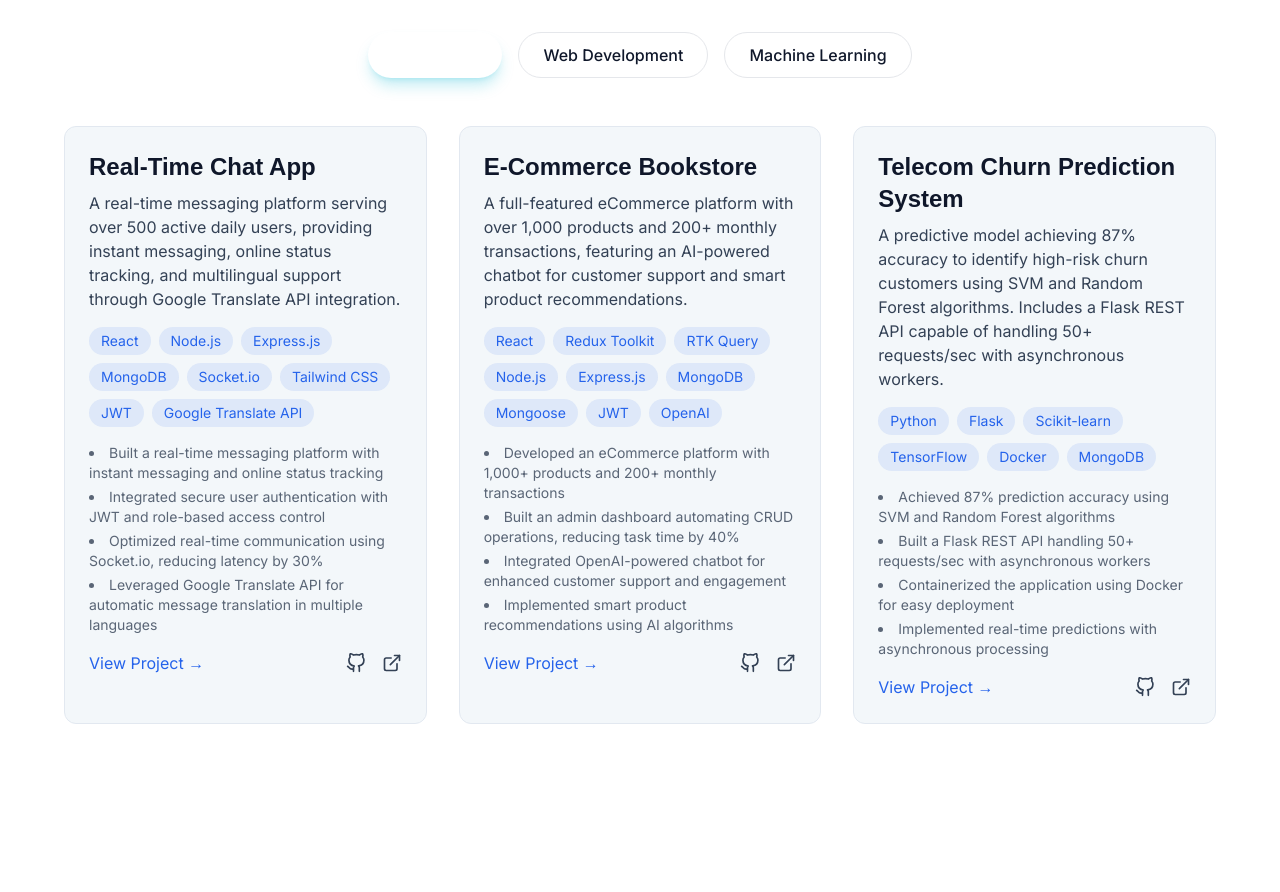
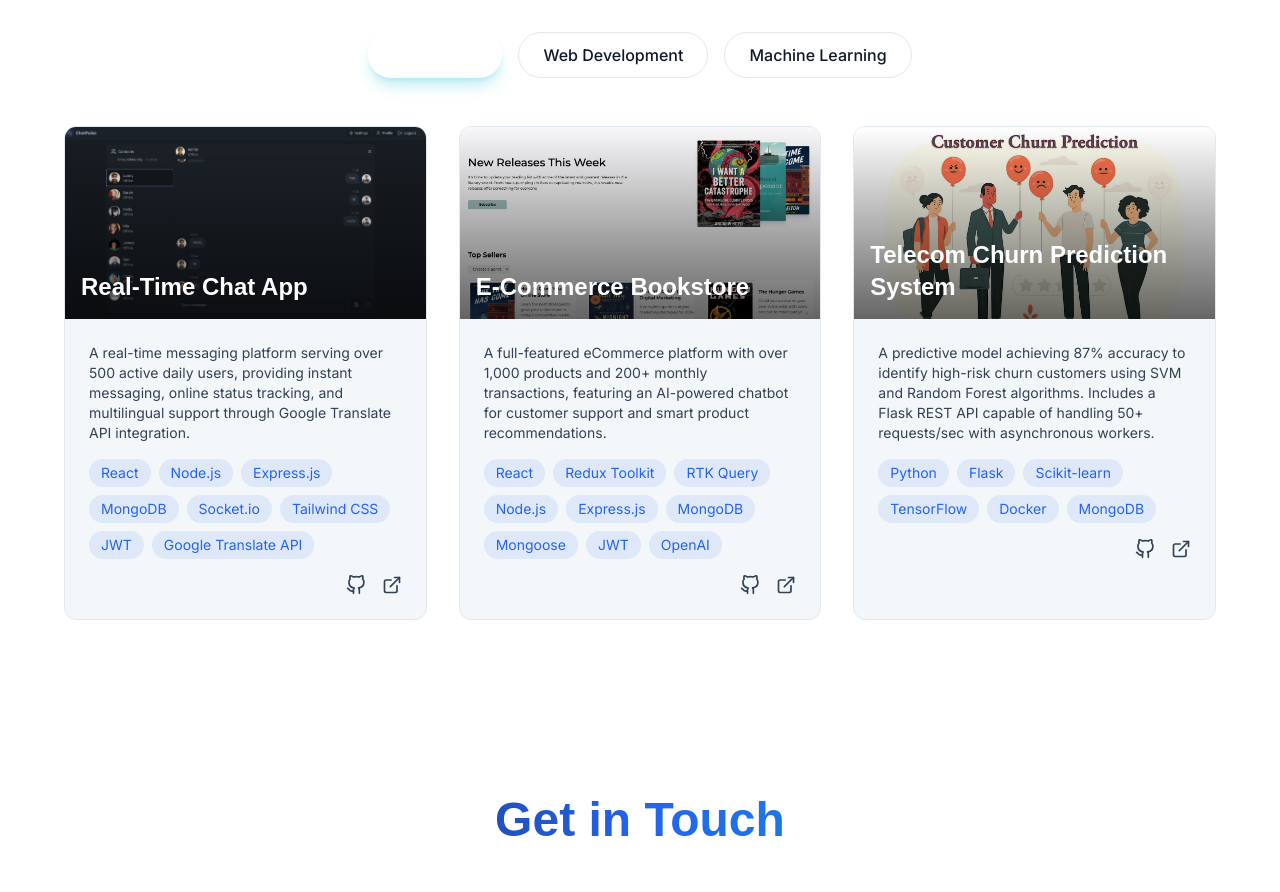
Before and after one commit to satyatorati/portfolio-website, a React (Vite) app: page / in a window 1280 px wide. Shown: the part 4680-5572 px from the top of the page. Built offline with nearby package versions, Linux system fonts and the light colour scheme; a web font is replaced by a local one.

Commit message:
updated content

```diff
--- a/src/components/Projects.jsx
+++ b/src/components/Projects.jsx
@@ -13,12 +13,6 @@ const Projects = () => {
       tags: ["React", "Node.js", "Express.js", "MongoDB", "Socket.io", "Tailwind CSS", "JWT", "Google Translate API"],
       github: "https://github.com/satyatorati/chat-app",
       demo: "https://chat-app-6nvc.onrender.com/",
-      highlights: [
-        "Built a real-time messaging platform with instant messaging and online status tracking",
-        "Integrated secure user authentication with JWT and role-based access control",
-        "Optimized real-time communication using Socket.io, reducing latency by 30%",
-        "Leveraged Google Translate API for automatic message translation in multiple languages"
-      ],
       category: "web"
     },
     {
@@ -28,12 +22,6 @@ const Projects = () => {
       tags: ["React", "Redux Toolkit", "RTK Query", "Node.js", "Express.js", "MongoDB", "Mongoose", "JWT", "OpenAI"],
       github: "https://github.com/satyatorati/book-store-frontend",
       demo: "https://book-store-flax.vercel.app/",
-      highlights: [
-        "Developed an eCommerce platform with 1,000+ products and 200+ monthly transactions",
-        "Built an admin dashboard automating CRUD operations, reducing task time by 40%",
-        "Integrated OpenAI-powered chatbot for enhanced customer support and engagement",
-        "Implemented smart product recommendations using AI algorithms"
-      ],
       category: "web"
     },
     {
@@ -43,12 +31,6 @@ const Projects = () => {
       tags: ["Python", "Flask", "Scikit-learn", "TensorFlow", "Docker", "MongoDB"],
       github: "https://github.com/satyatorati/Telecom-churn-prediction",
       demo: "https://github.com/satyatorati/Telecom-churn-prediction",
-      highlights: [
-        "Achieved 87% prediction accuracy using SVM and Random Forest algorithms",
-        "Built a Flask REST API handling 50+ requests/sec with asynchronous workers",
-        "Containerized the application using Docker for easy deployment",
-        "Implemented real-time predictions with asynchronous processing"
-      ],
       category: "ml"
     }
   ]
@@ -109,9 +91,19 @@ const Projects = () => {
               transition={{ duration: 0.5, delay: index * 0.1 }}
               className="bg-light-card/80 dark:bg-dark-card/80 backdrop-blur-sm rounded-xl overflow-hidden border border-light-border dark:border-dark-border hover:shadow-glow transition-all duration-300"
             >
+              <div className="relative h-48 overflow-hidden">
+                <img
+                  src={project.image}
+                  alt={project.title}
+                  className="w-full h-full object-cover"
+                />
+                <div className="absolute inset-0 bg-gradient-to-t from-black/60 to-transparent" />
+                <div className="absolute bottom-0 left-0 right-0 p-4">
+                  <h3 className="text-2xl font-bold text-white">{project.title}</h3>
+                </div>
+              </div>
               <div className="p-6">
-                <h3 className="text-2xl font-bold text-light-text dark:text-dark-text mb-2">{project.title}</h3>
-                <p className="text-light-textSecondary dark:text-dark-textSecondary mb-4">
+                <p className="text-light-textSecondary dark:text-dark-textSecondary text-sm mb-4">
                   {project.description}
                 </p>
                 <div className="flex flex-wrap gap-2 mb-4">
@@ -121,21 +113,7 @@ const Projects = () => {
                     </span>
                   ))}
                 </div>
-                <ul className="list-disc list-inside text-sm text-light-textSecondary/80 dark:text-dark-textSecondary/80 space-y-1 mb-4">
-                  {project.highlights.map((highlight, i) => (
-                    <li key={i}>{highlight}</li>
-                  ))}
-                </ul>
-                <div className="flex justify-between items-center">
-                  <a
-                    href={project.demo}
-                    target="_blank"
-                    rel="noopener noreferrer"
-                    className="text-light-accent dark:text-dark-accent hover:text-highlight dark:hover:text-highlight transition-colors duration-300"
-                  >
-                    View Project →
-                  </a>
-                  <div className="flex space-x-4">
+                <div className="flex justify-end space-x-4">
                   <a
                     href={project.github}
                     target="_blank"
@@ -154,7 +132,6 @@ const Projects = () => {
                   </a>
                 </div>
               </div>
-              </div>
             </motion.div>
           ))}
         </div>
```
Lines whose indentation alone changed are shown as unchanged.
